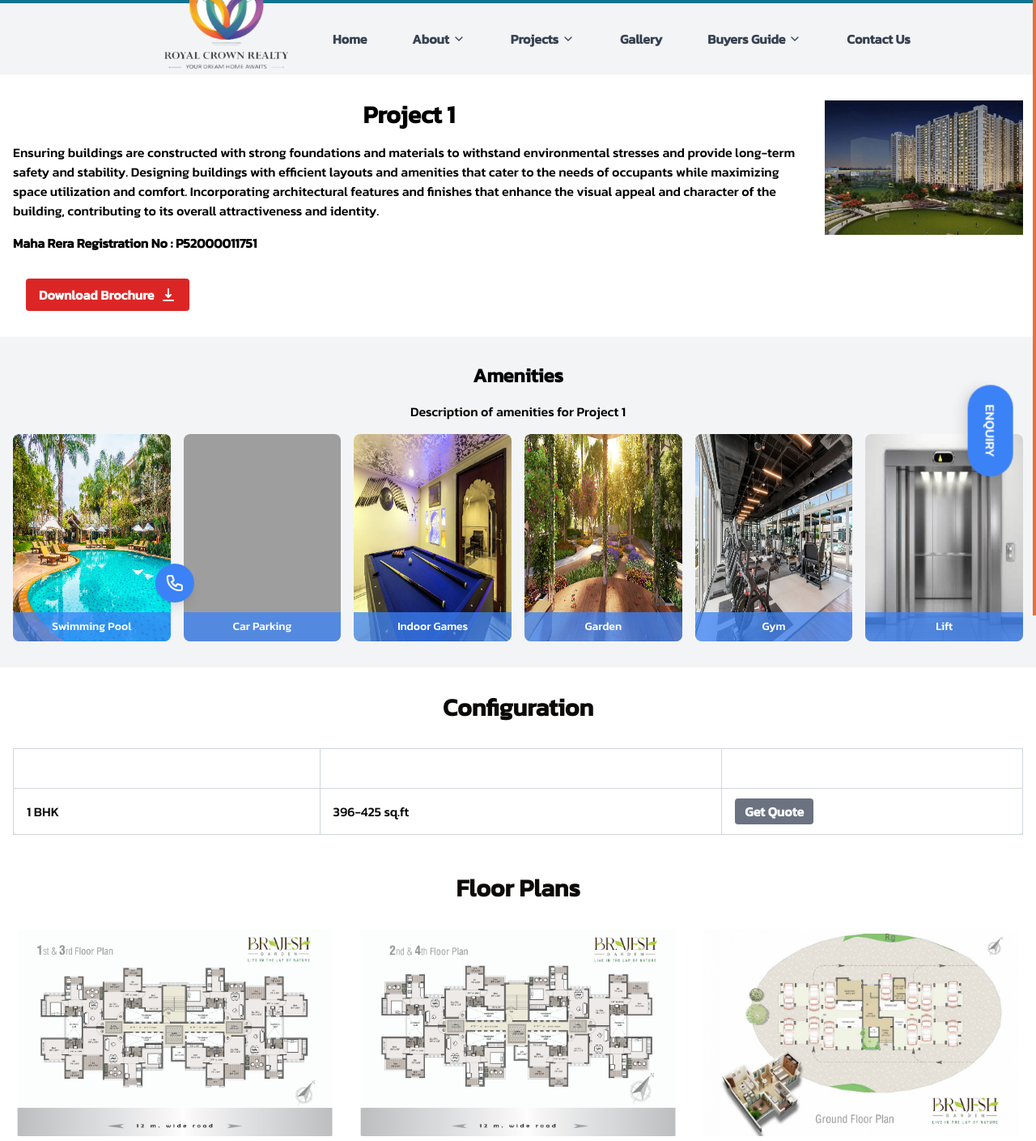
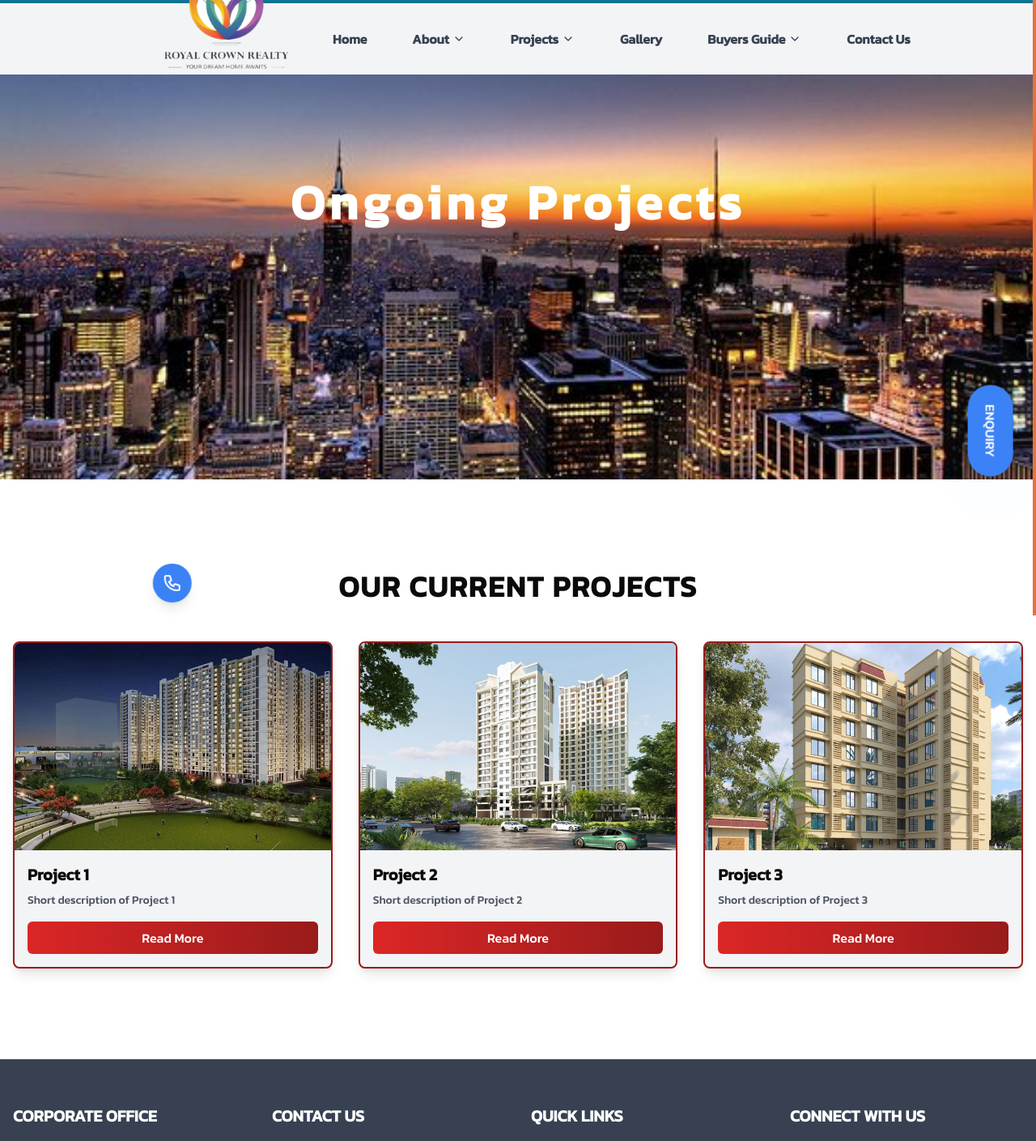
Before and after one commit to royalcrowninfra/royal, a Next.js app: page /projects/ongoingProjects/project-1 in a window 1280 px wide. Shown: the part 40-1449 px from the top of the page at 81% size. Built offline with nearby package versions, Linux system fonts and the light colour scheme; grey boxes are pictures that could not be loaded.

Commit message:
project/ongoingprojects

```diff
--- a/app/projects/ongoingProjects/[slug]/page.jsx
+++ b/app/projects/ongoingProjects/[slug]/page.jsx
@@ -1,175 +1,81 @@
-import IFrameComponent from "@/components/IFrameComponent";
-import { projects, getProjectBySlug } from "../../../../data/ongoingProjects";
-import Image from "next/image";
-import Link from "next/link";
-import Calculator from "@/components/Calculator";
+'use client'
+import React from 'react';
+import { motion } from 'framer-motion';
+import { titleVariants } from '../../../../utils/animation';
+import { projects } from '../../../../data/ongoingProjects';
+import Link from 'next/link';
+import Image from 'next/image';
 
-export async function generateStaticParams() {
-  return projects.map((project) => ({
-    slug: project.slug,
-  }));
-}
-
-export default function ProjectPage({ params }) {
-  const project = getProjectBySlug(params.slug);
-
-  if (!project) {
-    return <div>Project not found</div>;
-  }
-
-  return (
-    <div className="min-h-screen">
-      <section className='bg-white py-8'>
-        <div className='flex flex-col lg:flex-row items-start px-4'>
-          <div className='lg:w-3/3 pr-6'>
-            <h1 className='text-2xl md:text-3xl font-bold mb-4 text-black text-center'>
-              {project.title}
-            </h1>
-            <p className='mb-4 text-sm md:text-base text-black'>
-              {project.fullDescription}
-            </p>
-            <p className='mb-4 text-sm md:text-base font-semibold text-black'>
-              Maha Rera Registration No : {project.reraNumber || "N/A"}
-            </p>
-          </div>
-          <div className='lg:w-2/3'>
+const ProjectCard = ({ project }) => (
+  <motion.div
+    initial="hidden"
+    whileInView="visible"
+    viewport={{ once: true, amount: 0.1 }}
+    variants={{
+      visible: { opacity: 1, x: 0, transition: { duration: 0.5 } },
+      hidden: { opacity: 0, x: 100 }
+    }}
+    whileHover={{ scale: 1.05, transition: { duration: 0.2 } }}
+    className="bg-gray-100 rounded-lg overflow-hidden shadow-lg flex flex-col h-full border-2 border-red-800"
+  >
+    <div className="relative h-48 sm:h-56 md:h-64">
       <Image
         src={project.image}
+        layout="fill"
+        objectFit="cover"
         alt={project.title}
-              width={600}
-              height={400}
-              className='w-full h-auto object-cover'
       />
     </div>
+    <div className="p-4 flex-grow flex flex-col justify-between">
+      <div>
+        <h3 className="text-lg sm:text-xl font-semibold mb-2">{project.title}</h3>
+        <p className="text-gray-600 text-sm mb-4">{project.description}</p>
       </div>
-        <div className="px-8 mt-4 flex gap-2">
-          <Link href={project.pdfLink} target="_blank" rel="noopener noreferrer">
-            <button className="bg-red-600 hover:bg-red-700 text-white font-bold text-sm sm:text-base py-2 px-3 sm:px-4 rounded transition duration-300 ease-in-out flex items-center justify-center w-full sm:w-auto">
-              Download Brochure
-              <svg xmlns="http://www.w3.org/2000/svg" className="h-4 w-4 sm:h-5 sm:w-5 ml-1 sm:ml-2" viewBox="0 0 20 20" fill="currentColor">
-                <path fillRule="evenodd" d="M3 17a1 1 0 011-1h12a1 1 0 110 2H4a1 1 0 01-1-1zm3.293-7.707a1 1 0 011.414 0L9 10.586V3a1 1 0 112 0v7.586l1.293-1.293a1 1 0 111.414 1.414l-3 3a1 1 0 01-1.414 0l-3-3a1 1 0 010-1.414z" clipRule="evenodd" />
-              </svg>
-            </button>
+      <Link href={`/projects/ongoingProjects/${project.slug}`}>
+        <span className="mt-auto w-full py-2 px-4 bg-gradient-to-r from-red-600 to-red-800 text-white rounded-md hover:from-red-700 hover:to-red-900 transition duration-300 text-sm sm:text-base inline-block text-center">
+          Read More
+        </span>
       </Link>
-          {/* <Link href="/Calculator">
-            <button className="bg-red-600 hover:bg-red-700 text-white font-bold text-sm sm:text-base py-2 px-3 sm:px-4 rounded transition duration-300 ease-in-out flex items-center justify-center w-full sm:w-auto">
-              EMI Calculator
-              <svg xmlns="http://www.w3.org/2000/svg" className="h-4 w-4 sm:h-5 sm:w-5 ml-1 sm:ml-2" viewBox="0 0 20 20" fill="currentColor">
-                <path fillRule="evenodd" d="M3 17a1 1 0 011-1h12a1 1 0 110 2H4a1 1 0 01-1-1zm3.293-7.707a1 1 0 011.414 0L9 10.586V3a1 1 0 112 0v7.586l1.293-1.293a1 1 0 111.414 1.414l-3 3a1 1 0 01-1.414 0l-3-3a1 1 0 010-1.414z" clipRule="evenodd" />
-              </svg>
-            </button>
-          </Link> */}
+    </div>
+  </motion.div>
+);
 
+const OngoingProjects = () => {
+  return (
+    <div>
+      <div className="bg-[url('/images/projectBackground.jpg')] bg-center bg-cover h-[300px] sm:h-[400px] md:h-[500px] lg:h-[500px]">
+        <motion.h1
+          initial='offscreen'
+          whileInView={"onscreen"}
+          variants={titleVariants}
+          className='container py-32 text-6xl font-semibold text-white tracking-widest text-center lg:py-32'
+        >
+          Ongoing Projects
+        </motion.h1>
       </div>
-      </section>
 
-      {project.amenities && (
-        <section className='bg-gray-100 py-8'>
-          <div className='px-4'>
-            <h2 className='text-xl md:text-2xl font-bold mb-4 text-black text-center'>Amenities</h2>
-            <p className='mb-4 text-sm md:text-base text-black text-center'>
-              {project.amenitiesDescription}
-            </p>
-            <div className='grid grid-cols-2 sm:grid-cols-3 lg:grid-cols-6 gap-4'>
-              {project.amenities.map((amenity, index) => (
-                <div key={index} className='relative'>
-                  <Image
-                    src={amenity.image}
-                    alt={amenity.name}
-                    width={200}
-                    height={200}
-                    className='rounded-lg w-full h-64'
-                  />
-                  <div className='absolute bottom-0 left-0 right-0 bg-blue-500 bg-opacity-75 text-white p-2 rounded-b-lg'>
-                    <p className='text-center text-xs sm:text-sm'>
-                      {amenity.name}
-                    </p>
+      <div className='container mx-auto px-4'>
+        <div className='lg:py-20'>
+          <div className='pt-8 pb-4'>
+            <motion.h1
+              initial='offscreen'
+              whileInView={"onscreen"}
+              variants={titleVariants}
+              className='text-4xl font-bold tracking-wider text-center uppercase'
+            >
+              Our Current Projects
+            </motion.h1>
           </div>
-                </div>
+
+          <div className='grid py-8 gap-8 md:grid-cols-2 lg:grid-cols-3'>
+            {projects.map((project) => (
+              <ProjectCard key={project.id} project={project} />
             ))}
           </div>
         </div>
-        </section>
-      )}
-
-      <section className='bg-white py-8'>
-        <div className='px-4'>
-          <h1 className="text-3xl font-bold text-center mb-8">Configuration</h1>
-
-          <div className="overflow-x-auto mb-12">
-            <table className="w-full border-collapse bg-white shadow-md rounded-lg border border-gray-300">
-              <thead>
-                <tr className="bg-navy-700 text-white border-b border-gray-300 transition duration-300 ease-in-out hover:bg-navy-800">
-                  <th className="py-3 px-4 text-left border-r border-gray-300">Configuration</th>
-                  <th className="py-3 px-4 text-left border-r border-gray-300">SBA / Carpet (sq.ft.)</th>
-                  <th className="py-3 px-4 text-left">Price</th>
-                </tr>
-              </thead>
-              <tbody>
-                <tr className="transition duration-300 ease-in-out hover:bg-gray-100 border-b border-gray-300">
-                  <td className="py-3 px-4 border-r border-gray-300">1 BHK</td>
-                  <td className="py-3 px-4 border-r border-gray-300">396-425 sq.ft</td>
-                  <td className="py-3 px-4">
-                    <button className="bg-gray-500 hover:bg-gray-600 text-white font-bold py-1 px-3 rounded transition duration-300 ease-in-out">
-                      Get Quote
-                    </button>
-                  </td>
-                </tr>
-                {/* Add more rows here as needed */}
-              </tbody>
-            </table>
-          </div>
-
-
-          <h2 className="text-3xl font-bold text-center mb-8">Floor Plans</h2>
-
-          <div className="grid grid-cols-1 md:grid-cols-2 lg:grid-cols-3 gap-6">
-            {project.floorplans.map((plan, index) => (
-              <div key={index}>
-                <div className="relative w-full h-64">
-                  <Image
-                    src={plan.src}
-                    alt={plan.title}
-                    layout="fill"
-                    objectFit="cover"
-                    className="rounded-lg"
-                  />
-                </div>
-                <p className="text-center font-semibold mt-4">{plan.title}</p>
-              </div>
-            ))}
-          </div>
-        </div>
-      </section>
-
-      <div className='grid grid-cols-1 md:grid-cols-2'>
-        {project.connectivity && (
-          <section className='bg-gray-100 py-8'>
-            <div className='px-4'>
-              <h2 className='text-xl md:text-2xl font-bold mb-4 text-black text-center'>
-                Connected To Everything
-              </h2>
-              <ul className='list-disc pl-5 mb-4 text-sm md:text-base text-black'>
-                {project.connectivity.map((item, index) => (
-                  <li key={index} className='mb-2'>
-                    {item}
-                  </li>
-                ))}
-              </ul>
-            </div>
-          </section>
-        )}
-        {project.map && (
-          <section className='bg-gray-100 py-8'>
-            <div className='px-4'>
-              <h2 className='text-xl md:text-2xl font-bold mb-4 text-black text-center'>Project Location</h2>
-              <div className='w-full h-[300px] md:h-[450px] rounded-lg overflow-hidden'>
-                <IFrameComponent iframeSrc={project.map.iframeSrc} />
-              </div>
-            </div>
-          </section>
-        )}
       </div>
     </div>
   );
-}
+};
+
+export default OngoingProjects;
```
Lines whose indentation alone changed are shown as unchanged.
